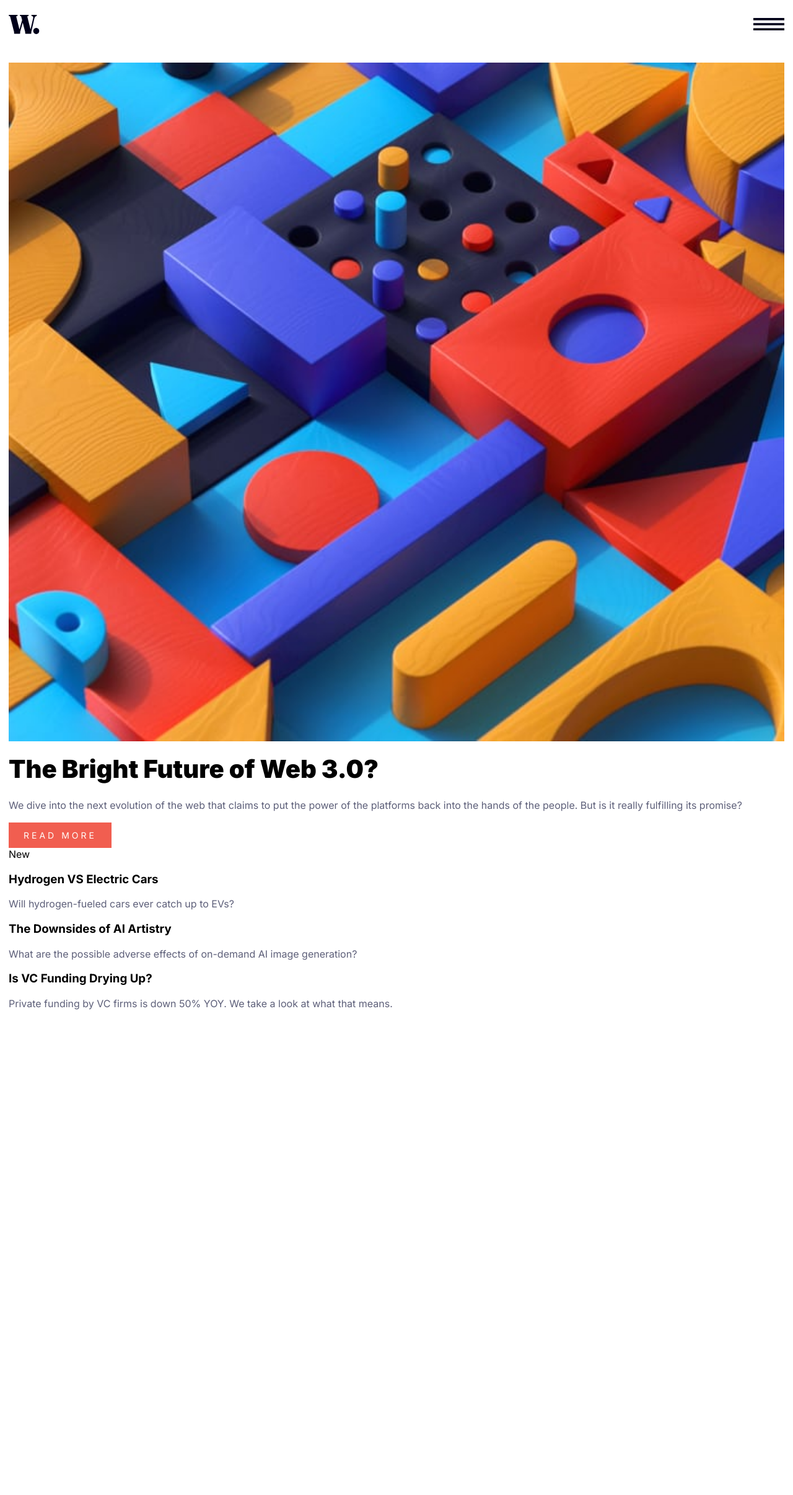
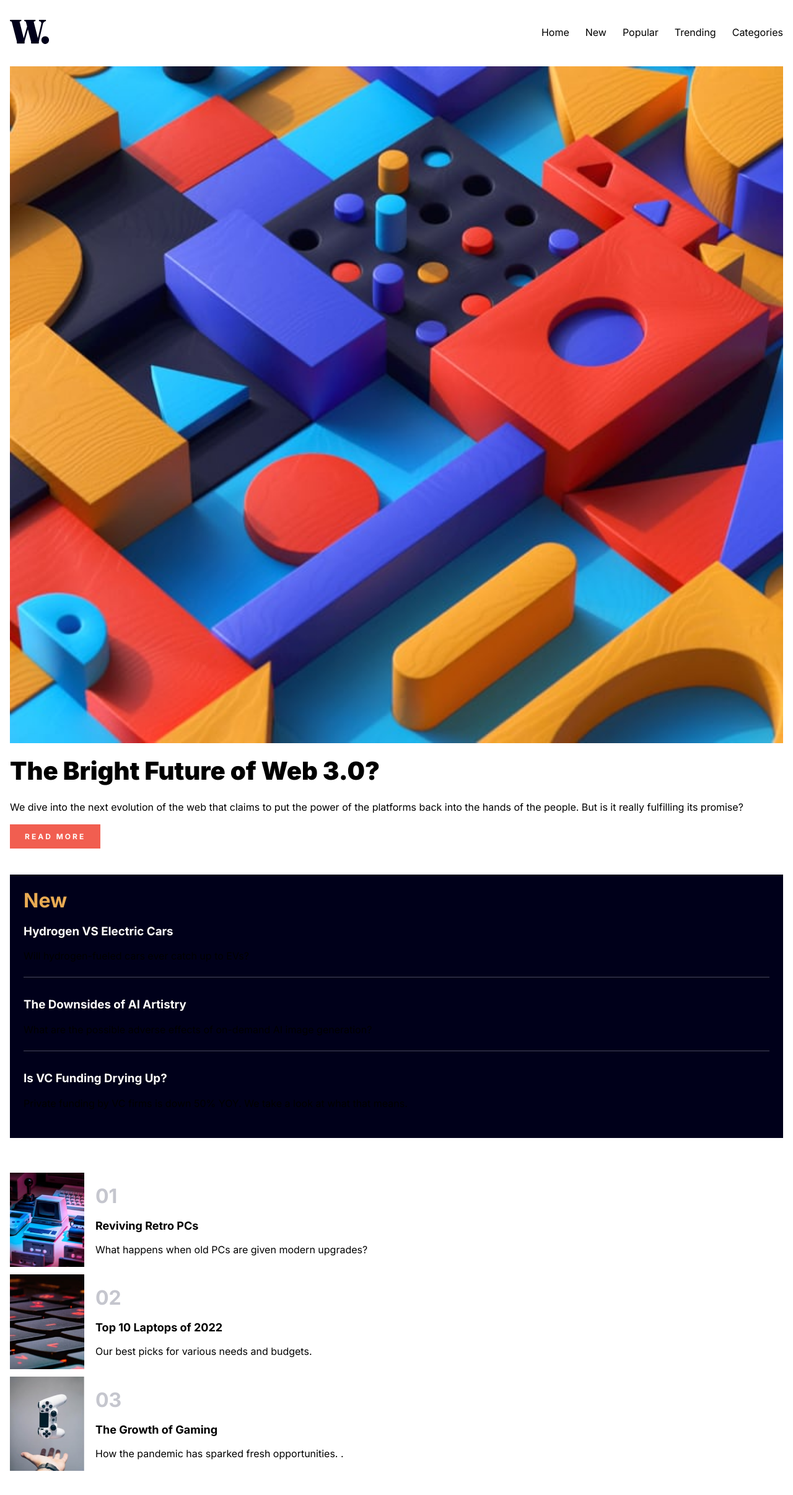
Before and after one commit to floriangrv/frontendmentor, a plain HTML site: page News_homepage/index.html in a window 1280 px wide. Shown: the whole page at 62% size. Before the commit the page ends 1653 px from the top, so only its background shows below. Drawn offline with Linux system fonts and the light colour scheme.

Commit message:
mobile screen done

```diff
--- a/News_homepage/index.html
+++ b/News_homepage/index.html
@@ -22,15 +22,23 @@
     <title>Frontend Mentor | News homepage</title>
   </head>
   <body>
-    <header>
-      <nav class="main-nav">
-        <img class="header-logo" src="./assets/images/logo.svg" alt="logo" />
-        <img
-          class="burger-menu"
-          src="./assets/images/icon-menu.svg"
-          alt="burger menu"
-        />
-      </nav>
+    <header class="navbar">
+      <img src="./assets/images/logo.svg" alt="" class="logo">
+
+          <ul class="nav-list ">
+            <li><a class="nav-item" href="#">Home</a></li>
+            <li><a class="nav-item" href="#">New</a></li>
+            <li><a class="nav-item" href="#">Popular</a></li>
+            <li><a class="nav-item" href="#">Trending</a></li>
+            <li><a class="nav-item" href="#">Categories</a></li>
+          </ul>
+
+          <svg class="hamburger menu-active" width="40" height="17" xmlns="http://www.w3.org/2000/svg"><g fill="#00001A" fill-rule="evenodd"><path d="M0 0h40v3H0zM0 7h40v3H0zM0 14h40v3H0z"/><path d="M0 0h40v3H0z"/></g></svg>
+
+          <svg class="close" width="40" height="31" xmlns="http://www.w3.org/2000/svg"><g fill="#00001A" fill-rule="evenodd"><path d="m2.919.297 28.284 28.284-2.122 2.122L.797 2.419z"/><path d="M.797 28.581 29.081.297l2.122 2.122L2.919 30.703z"/></g></svg>
+
+
+
     </header>
 
     <!--
@@ -42,7 +50,11 @@
 
     <main>
       <div class="main-article">
-        <img src="./assets/images/image-web-3-mobile.jpg" alt="" />
+        <img
+          class="main-article-img"
+          src="./assets/images/image-web-3-mobile.jpg"
+          alt=""
+        />
         <h1>The Bright Future of Web 3.0?</h1>
         <p class="main-paragraph">
           We dive into the next evolution of the web that claims to put the
@@ -72,22 +84,57 @@
           </p>
         </div>
       </div>
+      <div class="interesting-links-container">
+        <div class="interesting-link">
+          <div class="interesting-link-img-container">
+            <img
+              class="intresting-link-img"
+              src="./assets/images/image-retro-pcs.jpg"
+              alt="retro pc"
+            />
+          </div>
+          <div class="interesting-link-text">
+            <h2 class="interesting-link-number">01</h2>
+            <h3>Reviving Retro PCs</h3>
+            <p>What happens when old PCs are given modern upgrades?</p>
+          </div>
+        </div>
+        <div class="interesting-link">
+          <div class="interesting-link-img-container">
+            <img
+              class="intresting-link-img"
+              src="./assets/images/image-top-laptops.jpg"
+              alt="retro pc"
+            />
+          </div>
+          <div class="interesting-link-text">
+            <h2 class="interesting-link-number">02</h2>
+            <h3>Top 10 Laptops of 2022</h3>
+            <p>Our best picks for various needs and budgets.</p>
+          </div>
+        </div>
+        <div class="interesting-link">
+          <div class="interesting-link-img-container">
+            <img
+              class="intresting-link-img"
+              src="./assets/images/image-gaming-growth.jpg"
+              alt="retro pc"
+            />
+          </div>
+          <div class="interesting-link-text">
+            <h2 class="interesting-link-number">03</h2>
+            <h3>The Growth of Gaming</h3>
+            <p>How the pandemic has sparked fresh opportunities. .</p>
+          </div>
+        </div>
+      </div>
     </main>
 
     <!
 
 
 
-  New
 
-  Hydrogen VS Electric Cars
-  Will hydrogen-fueled cars ever catch up to EVs?
-
-  The Downsides of AI Artistry
-  What are the possible adverse effects of on-demand AI image generation?
-
-  Is VC Funding Drying Up?
-  Private funding by VC firms is down 50% YOY. We take a look at what that means.
 
   01
   Reviving Retro PCs
@@ -105,5 +152,6 @@
     Challenge by <a href="https://www.frontendmentor.io?ref=challenge" target="_blank">Frontend Mentor</a>.
     Coded by <a href="#">Your Name Here</a>.
   </div> -->
+  <script src="./script.js"></script>
   </body>
 </html>
--- /dev/null
+++ b/News_homepage/script.js
@@ -0,0 +1,21 @@
+let menu = document.querySelector('.hamburger');
+let close = document.querySelector('.close');
+let navlist = document.querySelector('.nav-list');
+
+menu.addEventListener("click", ()=> {
+    navlist.classList.toggle('active');
+
+    if (close.classList.contains('close')) {
+
+        close.classList.toggle('menu-active');
+        menu.classList.remove('menu-active');
+    }
+});
+
+close.addEventListener("click", ()=> {
+    navlist.classList.toggle('active');
+
+
+    menu.classList.add('menu-active');
+    close.classList.remove('menu-active');
+});
--- /dev/null
+++ b/News_homepage/stylesheets/components/interesting-links.css
@@ -0,0 +1,42 @@
+.interesting-links-container {
+margin-bottom: 46px;
+
+
+}
+
+.interesting-link {
+display: flex;
+
+align-items: center;
+gap: 18px;
+margin-bottom: 12px;
+
+
+
+}
+
+.intresting-link-img {
+
+    min-width: 100%;
+    width:  120px;
+
+}
+
+.interesting-link-text {
+    display: flex;
+    flex-direction: column;
+}
+
+.interesting-link-number {
+    color: var(--clr-grayish-blue);
+    font-size: 32px;
+    font-weight: var(--fw-bold);
+}
+
+.interesting-link-img-container {
+    width: 120px;
+}
+
+.interesting-link-text > h3 {
+    font-size: 18px;
+}
--- a/News_homepage/stylesheets/components/main-content.css
+++ b/News_homepage/stylesheets/components/main-content.css
@@ -4,7 +4,7 @@ h1 {
   margin-bottom: 24px;
 }
 
-img {
+.main-article-img{
   margin-bottom: 20px;
 }
 
@@ -18,6 +18,8 @@ img {
   padding: 12px 24px;
   text-align: center;
   text-transform: uppercase;
-    letter-spacing: 4px;
-    font-size: 14px;
+  letter-spacing: 3px;
+  font-size: 12px;
+  margin-bottom: 42px;
+  font-weight: var(--fw-bold);
 }
--- a/News_homepage/stylesheets/components/main-nav.css
+++ b/News_homepage/stylesheets/components/main-nav.css
@@ -1,15 +1,74 @@
-.header-logo  {
-    width: 50px;
+.logo {
+  width: 64px;
+  height: auto;
+}
+
+.navbar {
+  display: flex;
+  align-items: center;
+  margin-bottom: 36px;
+}
 
 
+
+
+
+
+
+
+
+.hamburger, .close {
+    display: none;
+
+  }
+
+  @media only screen and (max-width: 992px) {
+    .menu-active {
+        display: block;
+        position: absolute;
+        right: 1rem;
+        cursor: pointer;
+        z-index: 100;
+    }
+    .nav-list {
+        position: absolute;
+        top: 0;
+        left: 30%;
+        right: 0;
+        height: 100vh;
+        width: 70%;
+        background: #fff;
+        list-style-type: none;
+        display: block;
+        padding: 150px 15px;
+        transform: scaleY(0);
+      }
+      .active {
+        transform: scaleY(1);
+      }
+
+      .nav-list > li  {
+        margin-bottom: 32px;
+        font-size: 18px;
+        padding: 10px;
+    }
+  }
+
+
+@media only screen and (min-width: 992px) {
+
+    .hamburger {
+        display: none;
+    }
+
+    .nav-list {
+       display: flex;
+       align-items: center;
+       justify-content: flex-end;
+      width: 1440px;
+    }
+
+    .nav-list > li:not(:last-child) {
+        margin-right: 26px;
+    }
 }
-.burger-menu {
-    height: 20px;
-    width: 50px;
-}
-.main-nav {
-    margin-bottom: 26px;
-    display: flex;
-    justify-content: space-between;
-    align-items: center;
-}
--- a/News_homepage/stylesheets/components/recent-articles.css
+++ b/News_homepage/stylesheets/components/recent-articles.css
@@ -0,0 +1,22 @@
+
+.recent-articles-container {
+    padding: 22px;
+    background-color: var(--clr-very-dark-blue);
+    margin-bottom: 56px;
+  }
+
+  .recent-articles-container > h2 {
+    color: var(--clr-primary);
+    font-size: 32px;
+    font-weight: var(--fw-bold);
+  }
+  .recent-articles-container p {
+    margin-bottom: 24px;
+  }
+  .recent-article:not(:last-child) {
+    border-bottom: 1px solid hsla(36, 100%, 99%, 0.285);
+    margin-bottom: 32px;
+  }
+  .recent-article > h3 {
+    color: var(--clr-neutral-white);
+  }
--- a/News_homepage/stylesheets/global.css
+++ b/News_homepage/stylesheets/global.css
@@ -15,12 +15,17 @@
 }
 
 body {
-    padding: 24px 14px;
-    font-family:  var(--ff-primary)
+    padding: 32px 16px;
+    font-family:  var(--ff-primary);
+    max-width: 1440px;
+    margin: 0 auto;
+  }
 }
 
 p {
     color: var(--clr-grayish-dark-blue);
+    font-size: 15px;
+    line-height: 115%;
 }
 
 .attribution {
--- a/News_homepage/stylesheets/main-styles.css
+++ b/News_homepage/stylesheets/main-styles.css
@@ -4,4 +4,4 @@
 @import url("./components/main-nav.css");
 @import url("./components/main-content.css");
 @import url("./components/recent-articles.css");
-@import url("./components/interest-links.css");
+@import url("./components/interesting-links.css");
--- a/News_homepage/stylesheets/reset.css
+++ b/News_homepage/stylesheets/reset.css
@@ -43,9 +43,11 @@ ul {
 }
 
 img {
-  display: block;
-  height: auto;
-  width: 100%;
+display: block;
+height: auto;
+width: 100%;
+}
+
 }
 
 button,
```
Also changed, not shown: News_homepage/stylesheets/components/interest-links.css (deleted). Lines whose indentation alone changed are shown as unchanged.
